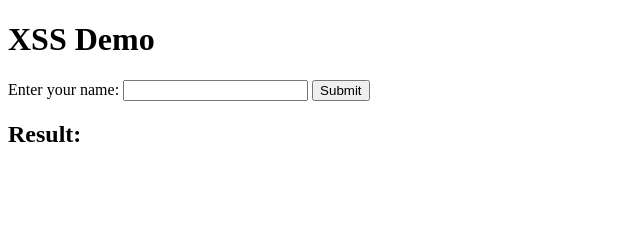
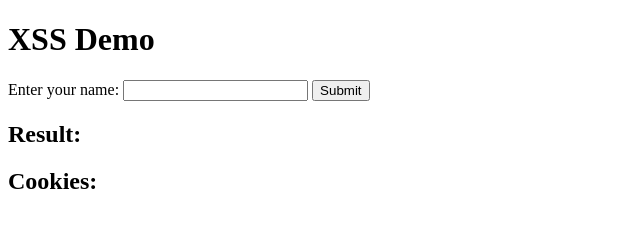
Before and after one commit to Lisa3416/xss-demo, a plain HTML site: page index.html in a window 1280 px wide. Shown: the whole page, without its empty margins (0-640 px from the left). Drawn offline with Linux system fonts and the light colour scheme.

Commit message:
Update index.html

```diff
--- a/index.html
+++ b/index.html
@@ -16,6 +16,10 @@
         <h2>Result:</h2>
         <p id="result"></p>
     </div>
+    <div>
+        <h2>Cookies:</h2>
+        <p id="cookies"></p>
+    </div>
 
     <script>
         const urlParams = new URLSearchParams(window.location.search);
```
